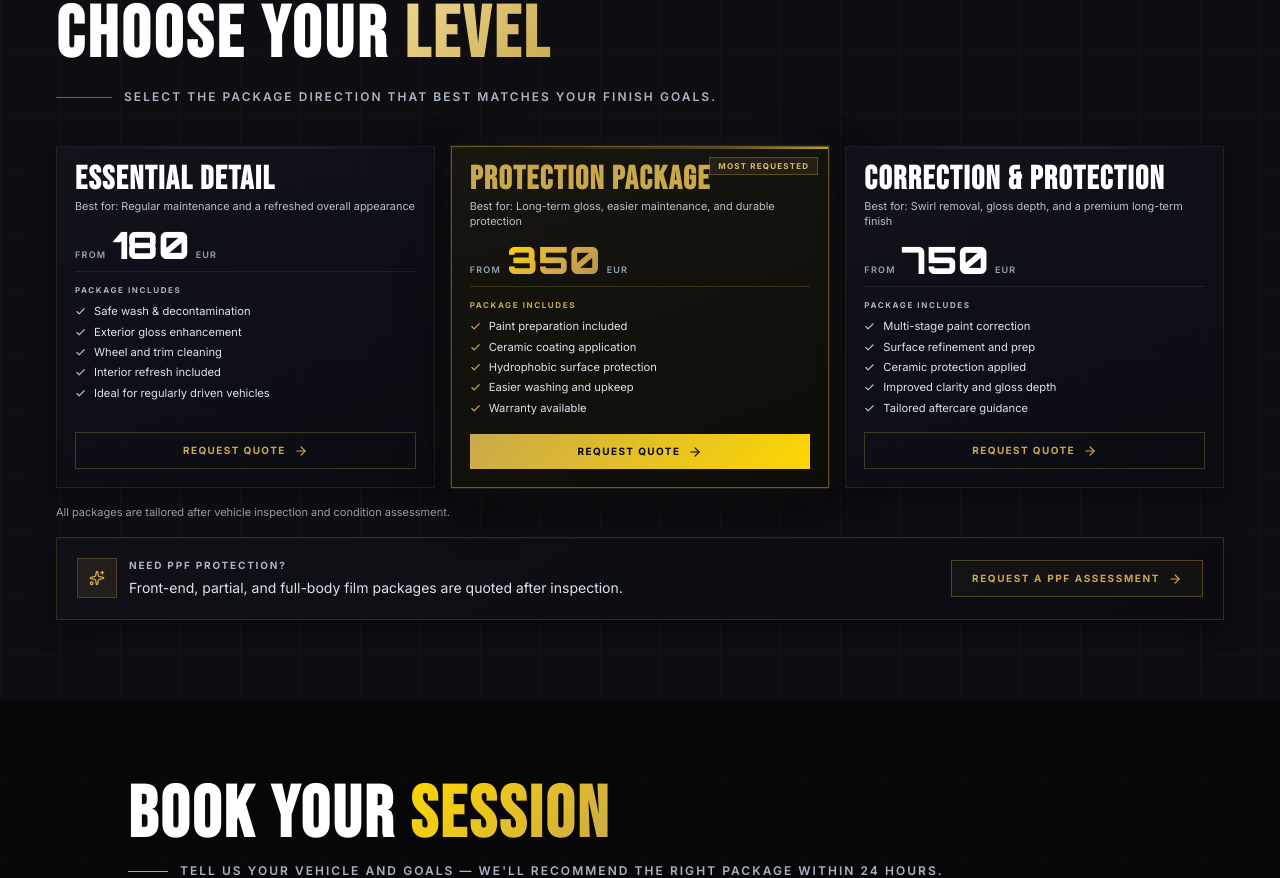
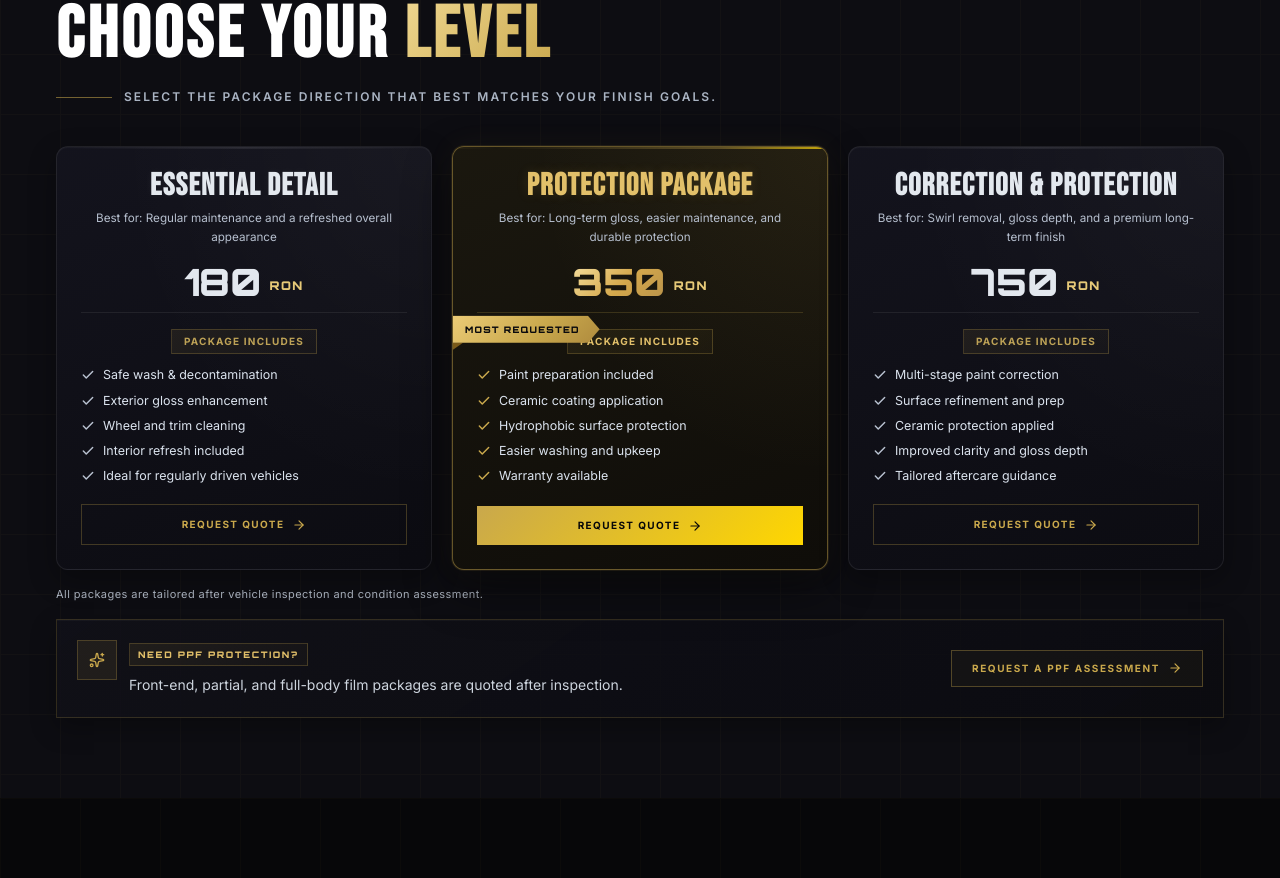
Before and after one commit to aristache-labs/car-detailing, a Next.js app: page / in a window 1280 px wide. Shown: the part 8232-9110 px from the top of the page. Built offline with nearby package versions, Linux system fonts and the light colour scheme.

Commit message:
feat: update Pricing component with currency and layout enhancements
- Changed currency from EUR to RON for all pricing plans
- Removed duration text for clarity
- Enhanced card layout with improved spacing and rounded corners
- Updated styling for badges and text elements to improve visual appeal

```diff
--- a/src/components/sections/Pricing.tsx
+++ b/src/components/sections/Pricing.tsx
@@ -9,8 +9,8 @@ const plans = [
     name: 'Essential Detail',
     tagline: 'Regular maintenance and a refreshed overall appearance',
     price: '180',
-    currency: 'EUR',
-    duration: 'From',
+    currency: 'RON',
+    duration: '',
     highlight: false,
     badge: null,
     services: [
@@ -27,8 +27,8 @@ const plans = [
     name: 'Protection Package',
     tagline: 'Long-term gloss, easier maintenance, and durable protection',
     price: '350',
-    currency: 'EUR',
-    duration: 'From',
+    currency: 'RON',
+    duration: '',
     highlight: true,
     badge: 'Most Requested',
     services: [
@@ -45,8 +45,8 @@ const plans = [
     name: 'Correction & Protection',
     tagline: 'Swirl removal, gloss depth, and a premium long-term finish',
     price: '750',
-    currency: 'EUR',
-    duration: 'From',
+    currency: 'RON',
+    duration: '',
     highlight: false,
     badge: null,
     services: [
@@ -118,7 +118,7 @@ export default function Pricing() {
         </div>
 
         {/* Main package cards */}
-        <div className="grid grid-cols-1 md:grid-cols-2 lg:grid-cols-3 gap-4 items-stretch">
+        <div className="grid grid-cols-1 md:grid-cols-2 lg:grid-cols-3 gap-5 items-stretch">
           {plans.map((plan, i) => (
             <motion.article
               key={plan.id}
@@ -127,17 +127,52 @@ export default function Pricing() {
               viewport={{ once: true, margin: '-80px' }}
               transition={{ delay: i * 0.1, duration: 0.6, ease: [0.16, 1, 0.3, 1] }}
               whileHover={{ y: -3, transition: { duration: 0.24, ease: 'easeOut' } }}
-              className={`relative flex flex-col overflow-hidden ${plan.highlight ? 'pricing-highlight-card' : ''}`}
+              className={`relative flex flex-col overflow-hidden rounded-xl ${plan.highlight ? 'pricing-highlight-card' : ''}`}
               style={{
                 background: plan.highlight
-                  ? 'linear-gradient(160deg, rgba(24,22,14,0.96) 0%, rgba(14,13,9,0.98) 100%)'
-                  : 'linear-gradient(160deg, rgba(18,18,28,0.96) 0%, rgba(12,12,18,0.97) 100%)',
+                  ? 'linear-gradient(160deg, rgba(27,24,15,0.98) 0%, rgba(15,13,9,0.99) 100%)'
+                  : 'linear-gradient(160deg, rgba(20,20,30,0.97) 0%, rgba(12,12,18,0.98) 100%)',
                 ...(!plan.highlight && {
-                  border: '1px solid rgba(255,255,255,0.07)',
-                  boxShadow: '0 8px 24px rgba(0,0,0,0.3)',
+                  border: '1px solid rgba(255,255,255,0.08)',
+                  boxShadow: '0 10px 28px rgba(0,0,0,0.32), inset 0 1px 0 rgba(255,255,255,0.03)',
+                }),
+                ...(plan.highlight && {
+                  border: '1px solid rgba(201,168,76,0.34)',
+                  boxShadow: '0 14px 32px rgba(0,0,0,0.34), inset 0 1px 0 rgba(255,255,255,0.05)',
                 }),
               }}
             >
+              <div
+                className="absolute inset-0 pointer-events-none"
+                style={{
+                  background: plan.highlight
+                    ? 'radial-gradient(ellipse at top right, rgba(201,168,76,0.08), transparent 55%)'
+                    : 'radial-gradient(ellipse at top right, rgba(255,255,255,0.03), transparent 60%)',
+                }}
+              />
+              {/* Left-edge ribbon badge */}
+              {plan.badge && (
+                <div className="absolute left-0 z-20 pointer-events-none flex flex-col items-start" style={{ top: '44%', transform: 'translateY(-50%)' }}>
+                  <span
+                    className="pl-3 pr-5 py-[7px] text-[9px] font-black tracking-[0.13em] uppercase"
+                    style={{
+                      color: '#0A0A0D',
+                      background: 'linear-gradient(135deg, #EBCB76 0%, #C9A84C 58%, #AF8B3E 100%)',
+                      boxShadow: '3px 2px 10px rgba(0,0,0,0.32)',
+                      fontFamily: 'var(--font-orbitron)',
+                      clipPath: 'polygon(0 0, calc(100% - 12px) 0, 100% 50%, calc(100% - 12px) 100%, 0 100%)',
+                    }}
+                  >
+                    {plan.badge}
+                  </span>
+                  <div style={{
+                    width: 0,
+                    height: 0,
+                    borderTop: '7px solid #7A5A1A',
+                    borderRight: '10px solid transparent',
+                  }} />
+                </div>
+              )}
               {/* Top accent bar */}
               <div className="absolute left-0 top-0 right-0 h-[2px] overflow-hidden">
                 {plan.highlight
@@ -146,30 +181,16 @@ export default function Pricing() {
                 }
               </div>
 
-              {/* Badge */}
-              {plan.badge && (
-                <div
-                  className="absolute top-2.5 right-2.5 px-2 py-[2px] text-[8px] font-bold tracking-[0.15em] uppercase"
-                  style={{
-                    color: plan.highlight ? '#d8bb6c' : 'var(--text-micro)',
-                    border: `1px solid ${plan.highlight ? 'rgba(201,168,76,0.32)' : 'rgba(255,255,255,0.11)'}`,
-                    background: plan.highlight ? 'rgba(201,168,76,0.09)' : 'rgba(255,255,255,0.03)',
-                    fontFamily: 'var(--font-inter)',
-                  }}
-                >
-                  {plan.badge}
-                </div>
-              )}
-
-              <div className="flex flex-col flex-1 p-4 sm:p-4.5">
+              <div className="relative z-10 flex flex-col flex-1 p-5 sm:p-6">
                 {/* Plan name */}
                 <h3
-                  className="font-black leading-[0.9] mb-1"
+                  className="font-black leading-[0.95] mb-2 text-center"
                   style={{
                     fontFamily: 'var(--font-bebas)',
-                    fontSize: 'clamp(1.7rem, 2.9vw, 2.05rem)',
-                    letterSpacing: '0.045em',
-                    color: plan.highlight ? '#C9A84C' : 'white',
+                    fontSize: 'clamp(1.58rem, 2.55vw, 1.95rem)',
+                    letterSpacing: '0.04em',
+                    color: plan.highlight ? '#E2C06A' : 'rgba(238,243,250,0.95)',
+                    textShadow: plan.highlight ? '0 0 12px rgba(201,168,76,0.16)' : '0 0 10px rgba(255,255,255,0.05)',
                   }}
                 >
                   {plan.name}
@@ -177,7 +198,7 @@ export default function Pricing() {
 
                 {/* Tagline */}
                 <p
-                  className="text-[0.68rem] leading-snug mb-3"
+                  className="text-[0.73rem] leading-relaxed mb-4 text-center"
                   style={{ color: 'var(--text-muted)', fontFamily: 'var(--font-inter)' }}
                 >
                   Best for: {plan.tagline}
@@ -185,7 +206,7 @@ export default function Pricing() {
 
                 {/* Price block */}
                 <div
-                  className="flex items-end gap-1.5 pb-2 mb-3"
+                  className="flex items-end justify-center gap-2 pb-3 mb-4"
                   style={{
                     borderBottom: plan.highlight
                       ? '1px solid rgba(201,168,76,0.2)'
@@ -193,54 +214,53 @@ export default function Pricing() {
                   }}
                 >
                   <span
-                    className="text-[9px] font-semibold tracking-[0.14em] uppercase pb-[2px]"
-                    style={{ color: 'var(--text-soft)', fontFamily: 'var(--font-inter)' }}
-                  >
-                    {plan.duration}
-                  </span>
-                  <span
                     className="font-black tabular-nums leading-none"
                     style={{
                       fontFamily: 'var(--font-orbitron)',
                       fontSize: 'clamp(1.95rem, 3.5vw, 2.35rem)',
                       ...(plan.highlight
                         ? {
-                            background: 'linear-gradient(135deg, #FFD700 0%, #D4A84C 55%, #b8924a 100%)',
+                            background: 'linear-gradient(135deg, #F6E0A0 0%, #D4A84C 55%, #b8924a 100%)',
                             WebkitBackgroundClip: 'text',
                             WebkitTextFillColor: 'transparent',
                             backgroundClip: 'text',
                           }
-                        : { color: 'white' }),
+                        : { color: 'rgba(238,243,250,0.95)' }),
                     }}
                   >
                     {plan.price}
                   </span>
-                  <span className="text-[9px] font-semibold tracking-[0.12em] uppercase pb-[2px]" style={{ color: 'var(--text-soft)', fontFamily: 'var(--font-inter)' }}>
+                  <span className="text-[12px] font-black tracking-[0.12em] uppercase pb-[5px]" style={{ color: '#E6C978', fontFamily: 'var(--font-orbitron)' }}>
                     {plan.currency}
                   </span>
                 </div>
 
                 {/* Included label */}
                 <p
-                  className="text-[8px] font-bold tracking-[0.2em] uppercase mb-2"
-                  style={{ color: plan.highlight ? '#C9A84C' : 'var(--text-micro)', fontFamily: 'var(--font-inter)' }}
+                  className="inline-flex items-center self-center px-3 py-1 text-[10px] font-bold tracking-[0.12em] uppercase mb-3"
+                  style={{
+                    color: plan.highlight ? '#E2C06A' : 'rgba(207,177,93,0.9)',
+                    fontFamily: 'var(--font-inter)',
+                    border: '1px solid rgba(201,168,76,0.24)',
+                    background: 'linear-gradient(135deg, rgba(201,168,76,0.09), rgba(201,168,76,0.03))',
+                  }}
                 >
                   Package Includes
                 </p>
 
                 {/* Service list */}
-                <ul className="space-y-[5px] flex-1">
+                <ul className="space-y-2 flex-1">
                   {plan.services.slice(0, 5).map((service) => (
                     <li key={service} className="flex items-start gap-2">
                       <Check
-                        className="w-[11px] h-[11px] mt-[2px] shrink-0"
+                        className="w-3.5 h-3.5 mt-[2px] shrink-0"
                         strokeWidth={2.5}
                         style={{ color: plan.highlight ? '#C9A84C' : 'var(--text-muted)' }}
                       />
                       <span
                         className="leading-snug"
                         style={{
-                          fontSize: '0.7rem',
+                          fontSize: '0.78rem',
                           color: 'var(--text-secondary)',
                           fontFamily: 'var(--font-inter)',
                         }}
@@ -264,7 +284,7 @@ export default function Pricing() {
                 <button
                   type="button"
                   onClick={() => document.querySelector('#contact')?.scrollIntoView({ behavior: 'smooth' })}
-                  className="mt-4 w-full flex items-center justify-center gap-2 py-2.5 text-[10px] font-bold tracking-[0.14em] uppercase cursor-pointer group transition-all duration-300"
+                  className="mt-5 w-full flex items-center justify-center gap-2 py-3 text-[10px] font-bold tracking-[0.14em] uppercase cursor-pointer group transition-all duration-300"
                   style={{
                     background: plan.highlight
                       ? 'linear-gradient(135deg, #C9A84C, #FFD700)'
@@ -300,7 +320,10 @@ export default function Pricing() {
           ))}
         </div>
 
-        <p className="mt-4 text-[11px] text-center md:text-left" style={{ color: 'var(--text-soft)', fontFamily: 'var(--font-inter)' }}>
+        <p
+          className="mt-4 text-[11px] text-center md:text-left tracking-[0.04em]"
+          style={{ color: 'rgba(188,197,211,0.9)', fontFamily: 'var(--font-inter)' }}
+        >
           All packages are tailored after vehicle inspection and condition assessment.
         </p>
 
@@ -329,14 +352,19 @@ export default function Pricing() {
             </div>
             <div>
               <p
-                className="text-[10px] font-bold uppercase tracking-[0.18em] mb-1"
-                style={{ color: 'var(--text-micro)', fontFamily: 'var(--font-inter)' }}
+                className="inline-flex px-2 py-1 text-[9px] font-black uppercase tracking-[0.18em] mb-2"
+                style={{
+                  color: '#E2C06A',
+                  fontFamily: 'var(--font-orbitron)',
+                  border: '1px solid rgba(201,168,76,0.24)',
+                  background: 'linear-gradient(135deg, rgba(201,168,76,0.09), rgba(201,168,76,0.03))',
+                }}
               >
                 Need PPF protection?
               </p>
               <p
                 className="text-sm leading-relaxed max-w-2xl"
-                style={{ color: 'var(--text-secondary)', fontFamily: 'var(--font-inter)' }}
+                style={{ color: 'rgba(221,229,239,0.92)', fontFamily: 'var(--font-inter)' }}
               >
                 Front-end, partial, and full-body film packages are quoted after inspection.
               </p>
```
